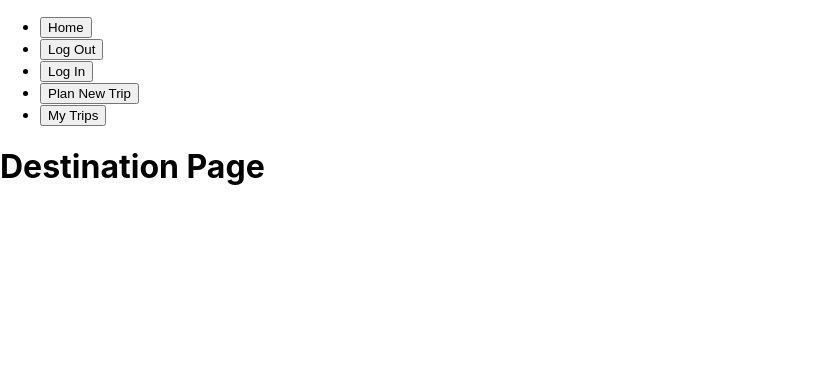
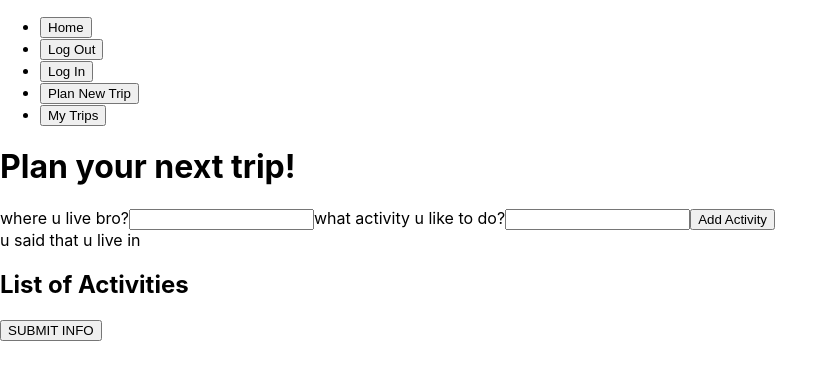
Before and after one commit to zacharyzhang04/Vacation-Project, a React (Create React App) app in the folder frontend/: page / in a window 1280 px wide. Both pictures are taken after a click on the button "Plan New Trip". Shown: the top 380 px of the page, without its empty margins (0-838 px from the left). Built offline with nearby package versions, Linux system fonts and the light colour scheme.

Commit message:
Destination Page
add basic functionality to plan next trip

```diff
--- a/frontend/src/pages/DestinationPage.js
+++ b/frontend/src/pages/DestinationPage.js
@@ -1,10 +1,72 @@
-import React from 'react';
+import React, {useState} from 'react';
+import { db} from "../config/firebase.js"
+import { collection, addDoc } from "firebase/firestore";
 
 const DestinationPage = () => {
+  const [activities, setActivities] = useState([]);
+  const [activity, setActivity] = useState("");
+  const [location, setLocation] = useState("");
+
+
+  // THIS IS FOR LATER, FOR WHEN WE CREATE THE ACTUAL ITINERARY
+  /*
+  const [itineraryData, setItineraryData] = useState({});
+
+  const createItinerary = async () => {
+    try {
+      const itinerariesRef = collection(db, "itineraries");
+      await addDoc(itinerariesRef, itineraryData);
+      console.log("Itinerary created successfully!");
+    } catch (error) {
+      console.error("Error creating itinerary:", error);
+    }
+  };*/
+
+
+  const handleChange = (e) => {
+    setActivity(e.target.value);
+  };
+
+  const handleLocationChange = (e) => {
+    setLocation(e.target.value);
+  };
+
+  const addActivity = () => {
+    if (activity.trim() !== '') {
+      const newActivities = [...activities]; // Create a copy of the activities array
+      newActivities.push(activity); // Add the new activity to the copy
+      setActivities(newActivities); // Update the state with the new array
+      setActivity(''); // Clear the input field after adding an activity
+    }
+  };
+
+  const planTrip = () => {
+    console.log("not implemented yet");
+    /* make request to backend to get openAI API data. then use that data to load next page. slay
+     */
+  };
+
   return (
     <div>
-      <h1>Destination Page</h1>
-      {/* Add your content here */}
+      <h1>Plan your next trip!</h1>
+      where u live bro?
+      <input type="text" value={location} onChange={handleLocationChange} />
+      what activity u like to do?
+      <input type="text" value={activity} onChange={handleChange} />
+      <button onClick={addActivity}>Add Activity</button>
+
+      <div> u said that u live in {location}</div>
+      <div>
+        <h2>List of Activities</h2>
+        <ul>
+          {activities.map((activity, index) => (
+            <li key={index}>{activity}</li>
+          ))}
+        </ul>
+      </div>
+
+
+      <button onClick={planTrip}> SUBMIT INFO</button>
     </div>
   );
 };
--- a/frontend/src/pages/ProfilePage.js
+++ b/frontend/src/pages/ProfilePage.js
@@ -60,6 +60,7 @@ const ProfilePage = ({userData}) => {
           <p>End: {i && i.End.toDate().toString()}</p>
           <p>Location: {i && i.Location}</p>
           <p>Schedule: {i && i.Itinerary}</p>
+          <p>Packing List: {i && i.PackingList}</p>
         </div>
       ))}
     </div>
```
